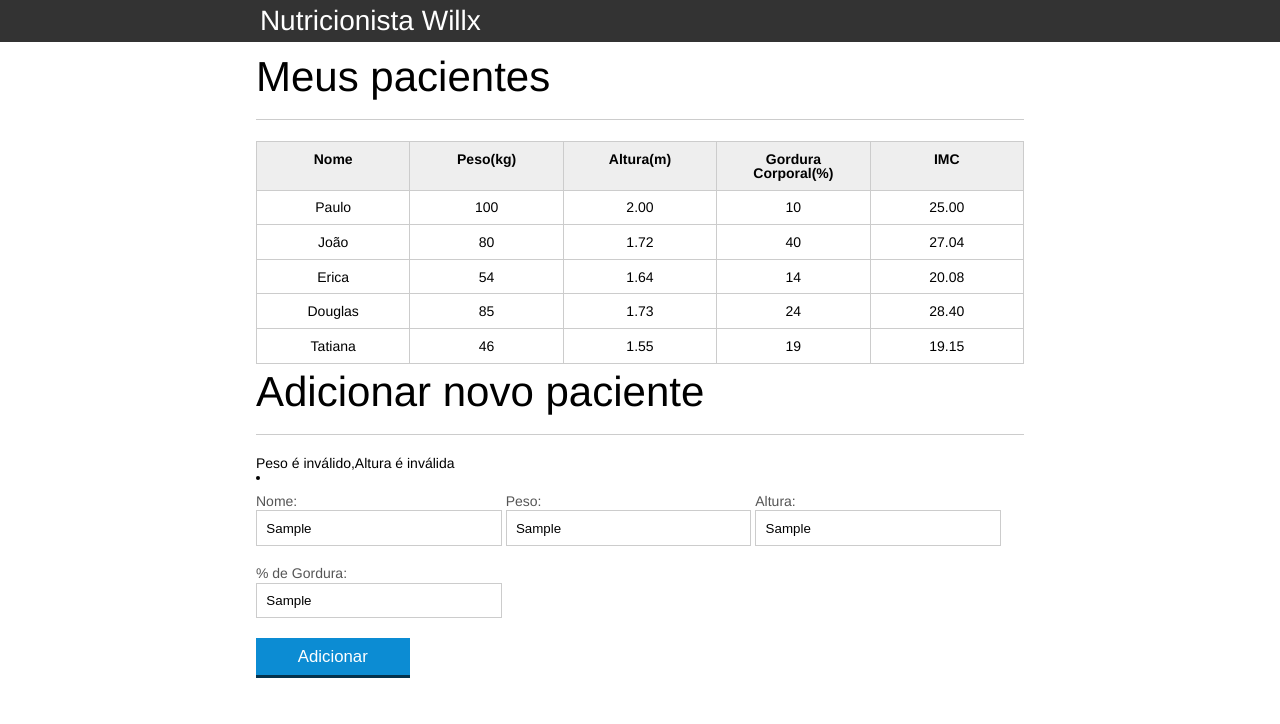
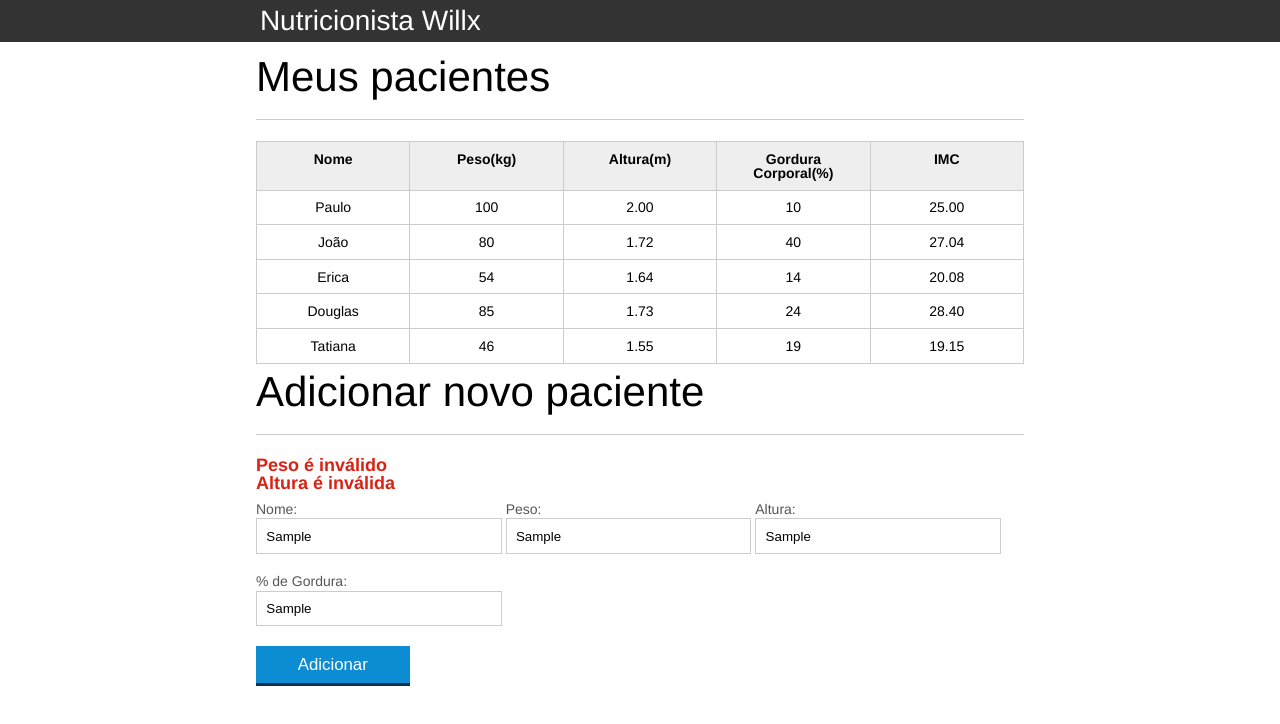
Before and after one commit to Williamxr/Nutricao, a plain HTML site: page index.html in a window 1280 px wide. Both pictures are taken after typing "Sample", "Sample", "Sample", "Sample" into the empty fields and a click on the button "Adicionar". Drawn offline with Linux system fonts and the light colour scheme.

Commit message:
Criando função para exibir array de mensagens de erro

```diff
--- a/index.html
+++ b/index.html
@@ -75,8 +75,7 @@
 
 		<section class="container">
 			<h2 id="titulo-form">Adicionar novo paciente</h2>
-			<ul id="mensagem-erro"></ul>
-			<li></li>
+			<ul id="mensagens-erro"></ul>
 			<form id="form-adiciona">
 				<div class="grupo">
 					<label for="nome">Nome:</label>
--- a/js/form.js
+++ b/js/form.js
@@ -11,9 +11,8 @@ botaoAdd.addEventListener("click", function(event){      // adicionando escutado
     var erros = validaPaciente(paciente);
 
     if(erros.length > 0){
-        var mensagemErro = document.querySelector("#mensagem-erro");
-            mensagemErro.textContent = erros;
-            return;
+        exibeMensagensDeErro(erros);
+        return;
     }
 
     var tabela = document.querySelector("#tabela-pacientes");
@@ -23,6 +22,15 @@ botaoAdd.addEventListener("click", function(event){      // adicionando escutado
     form.reset();
 
 });
+
+function exibeMensagensDeErro(erros){
+    var ul = document.querySelector("#mensagens-erro");
+    erros.forEach(function(erro){
+        var li = document.createElement("li");
+        li.textContent = erro;
+        ul.appendChild(li);
+    });
+}
 
 function obtemPacienteDoForm(form){
 
```
